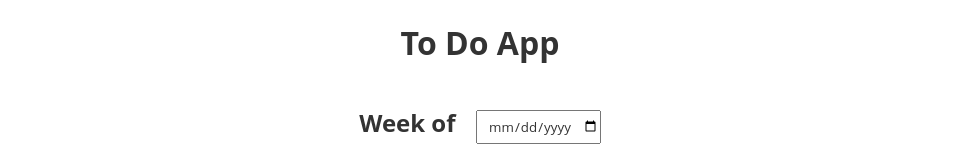
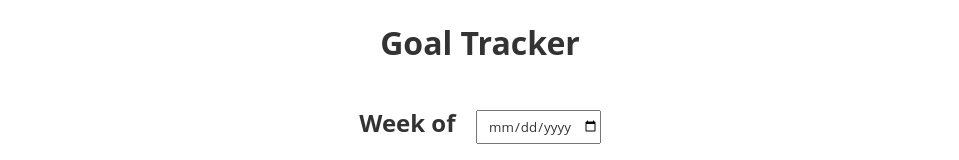
Before and after one commit to sloanemoore/goal-tracker, a React (Create React App) app in the folder to-do-app-react/: page / in a window 1280 px wide. Shown: the top 160 px of the page, without its empty margins (160-1119 px from the left). Built offline with nearby package versions, Linux system fonts and the light colour scheme.

Commit message:
Update name of app in h1

```diff
--- a/to-do-app-react/src/App.js
+++ b/to-do-app-react/src/App.js
@@ -204,7 +204,7 @@ function App() {
 
   return (
     <div className="App">
-      <h1>To Do App</h1>
+      <h1>Goal Tracker</h1>
       <Header
         selectedDate={selectedDate}
         onSelectedDateChange={handleSelectedDateChange}
```
